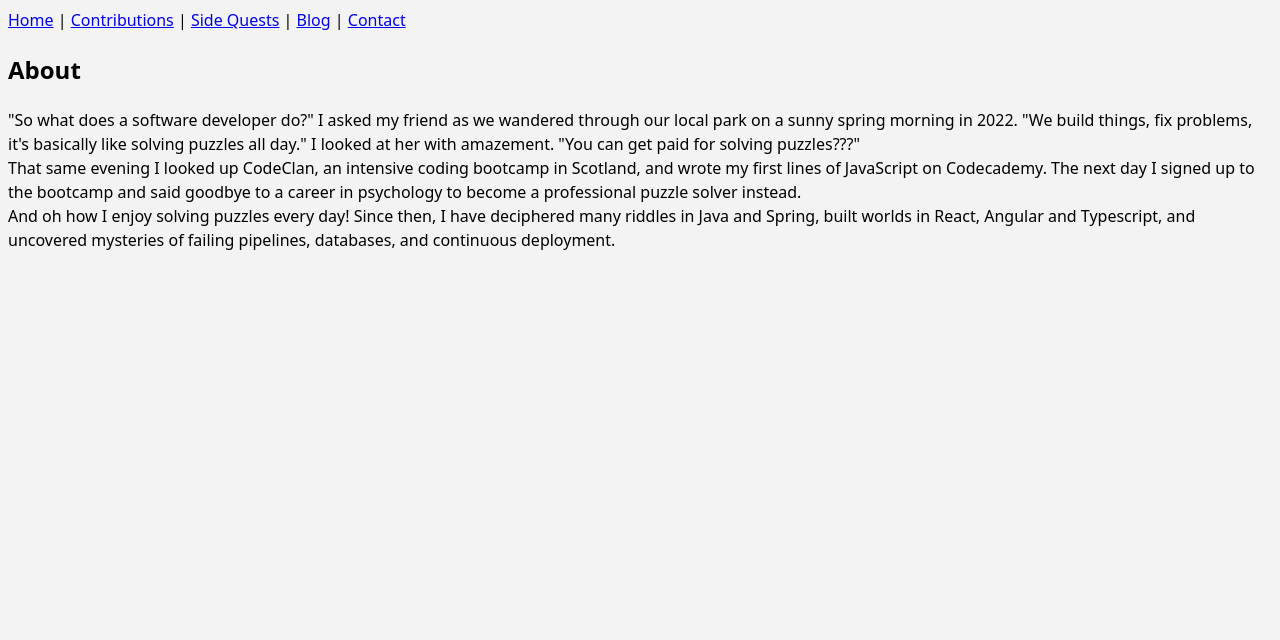
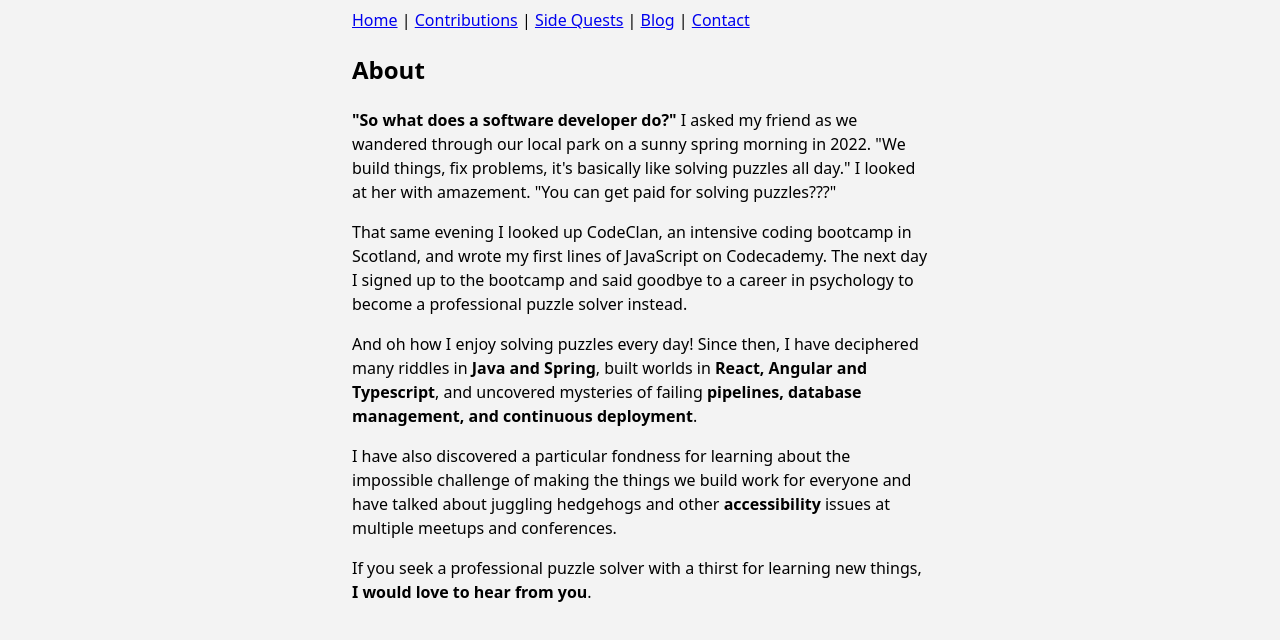
Before and after one commit to D-oro/portfolio, a plain HTML site: page index.html in a window 1280 px wide. Drawn offline with Linux system fonts and the light colour scheme.

Commit message:
intro text done

```diff
--- a/index.css
+++ b/index.css
@@ -7,7 +7,16 @@
   text-rendering: optimizeLegibility;
   -webkit-font-smoothing: antialiased;
   -moz-osx-font-smoothing: grayscale;
+  max-width: 36rem;
+  margin-left: auto;
+  margin-right: auto;
+  padding: 0 2rem;
 }
+
+/* em {
+  font-style: normal;
+  font-weight: 600;
+} */
 
 img {
   display: block;
--- a/index.html
+++ b/index.html
@@ -24,19 +24,37 @@
       <section>
         <h1>About</h1>
         <p>
-          "So what does a software developer do?" I asked my friend as we
-          wandered through our local park on a sunny spring morning in 2022. "We
-          build things, fix problems, it's basically like solving puzzles all
-          day." I looked at her with amazement. "You can get paid for solving
-          puzzles???" <br />
+          <strong>"So what does a software developer do?"</strong> I asked my
+          friend as we wandered through our local park on a sunny spring morning
+          in 2022. "We build things, fix problems, it's basically like solving
+          puzzles all day." I looked at her with amazement. "You can get paid
+          for solving puzzles???"
+        </p>
+        <p>
           That same evening I looked up CodeClan, an intensive coding bootcamp
           in Scotland, and wrote my first lines of JavaScript on Codecademy. The
           next day I signed up to the bootcamp and said goodbye to a career in
-          psychology to become a professional puzzle solver instead. <br />
+          psychology to become a professional puzzle solver instead.
+        </p>
+        <p>
           And oh how I enjoy solving puzzles every day! Since then, I have
-          deciphered many riddles in Java and Spring, built worlds in React,
-          Angular and Typescript, and uncovered mysteries of failing pipelines,
-          databases, and continuous deployment.
+          deciphered many riddles in <strong>Java and Spring</strong>, built
+          worlds in <strong>React, Angular and Typescript</strong>, and
+          uncovered mysteries of failing
+          <strong
+            >pipelines, database management, and continuous deployment</strong
+          >.
+        </p>
+        <p>
+          I have also discovered a particular fondness for learning about the
+          impossible challenge of making the things we build work for everyone
+          and have talked about juggling hedgehogs and other
+          <strong>accessibility</strong>
+          issues at multiple meetups and conferences.
+        </p>
+        <p>
+          If you seek a professional puzzle solver with a thirst for learning
+          new things, <strong>I would love to hear from you</strong>.
         </p>
       </section>
     </main>
```
Also changed, not shown: contributions.html (+0 -8 lines).
